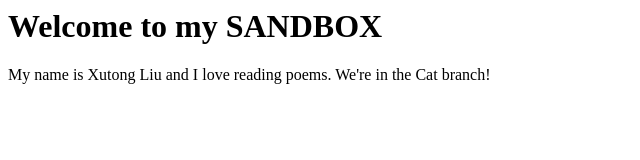
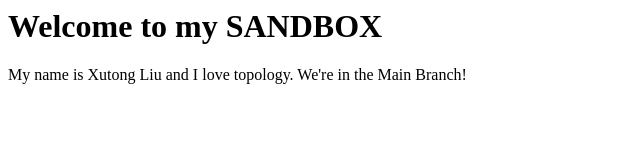
Before and after one commit to xl878/xl878.github.io, a plain HTML site: page index.html in a window 1280 px wide. Shown: the full height of the page, 0-640 px from the left. Drawn offline with Linux system fonts and the light colour scheme.

Commit message:
Update index.html

```diff
--- a/index.html
+++ b/index.html
@@ -3,7 +3,7 @@
 <body>
 
 <h1>Welcome to my SANDBOX</h1>
-<p>My name is Xutong Liu and I love reading poems. We're in the Cat branch!</p>
+<p>My name is Xutong Liu and I love topology. We're in the Main Branch!</p>
 
 </body>
 </html>
```
